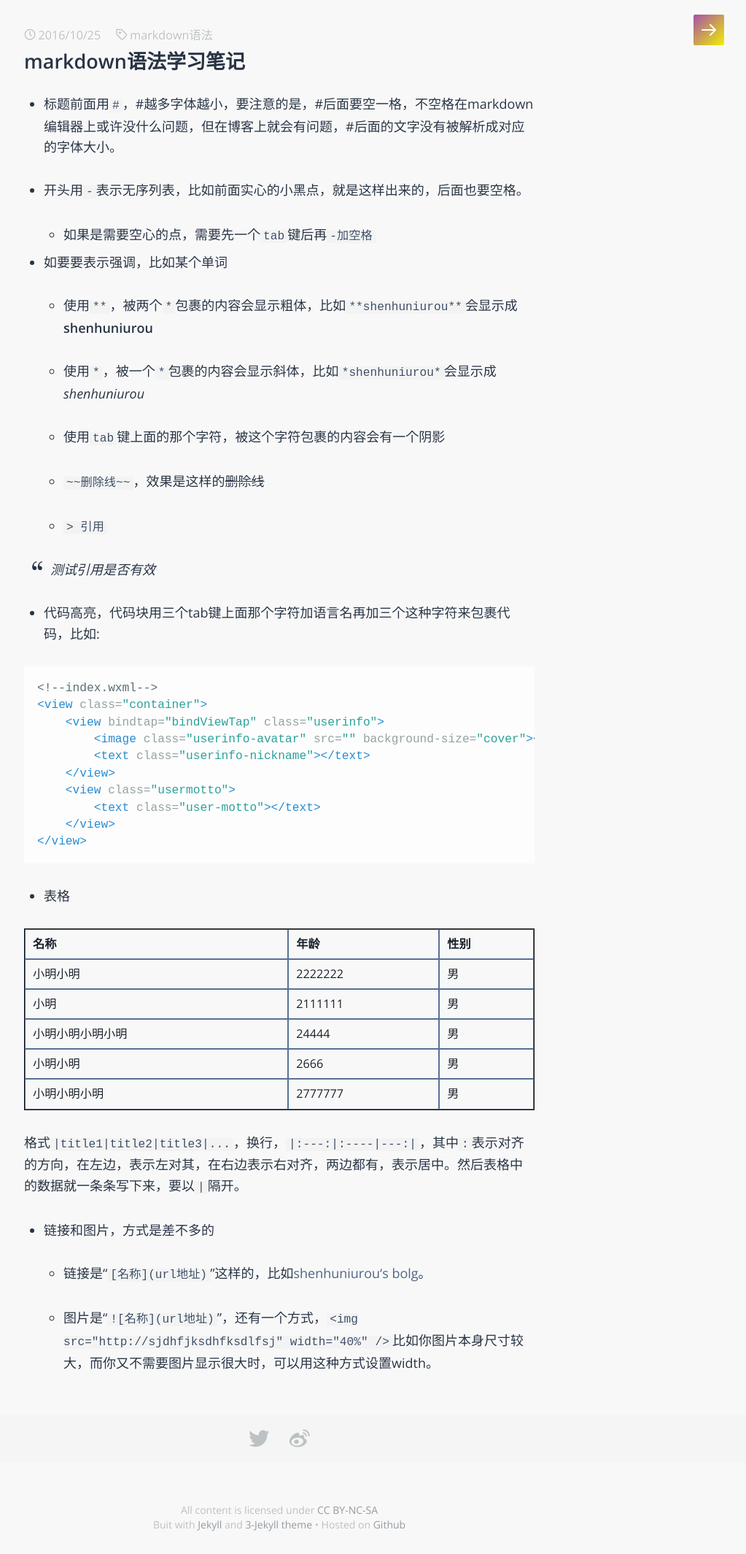
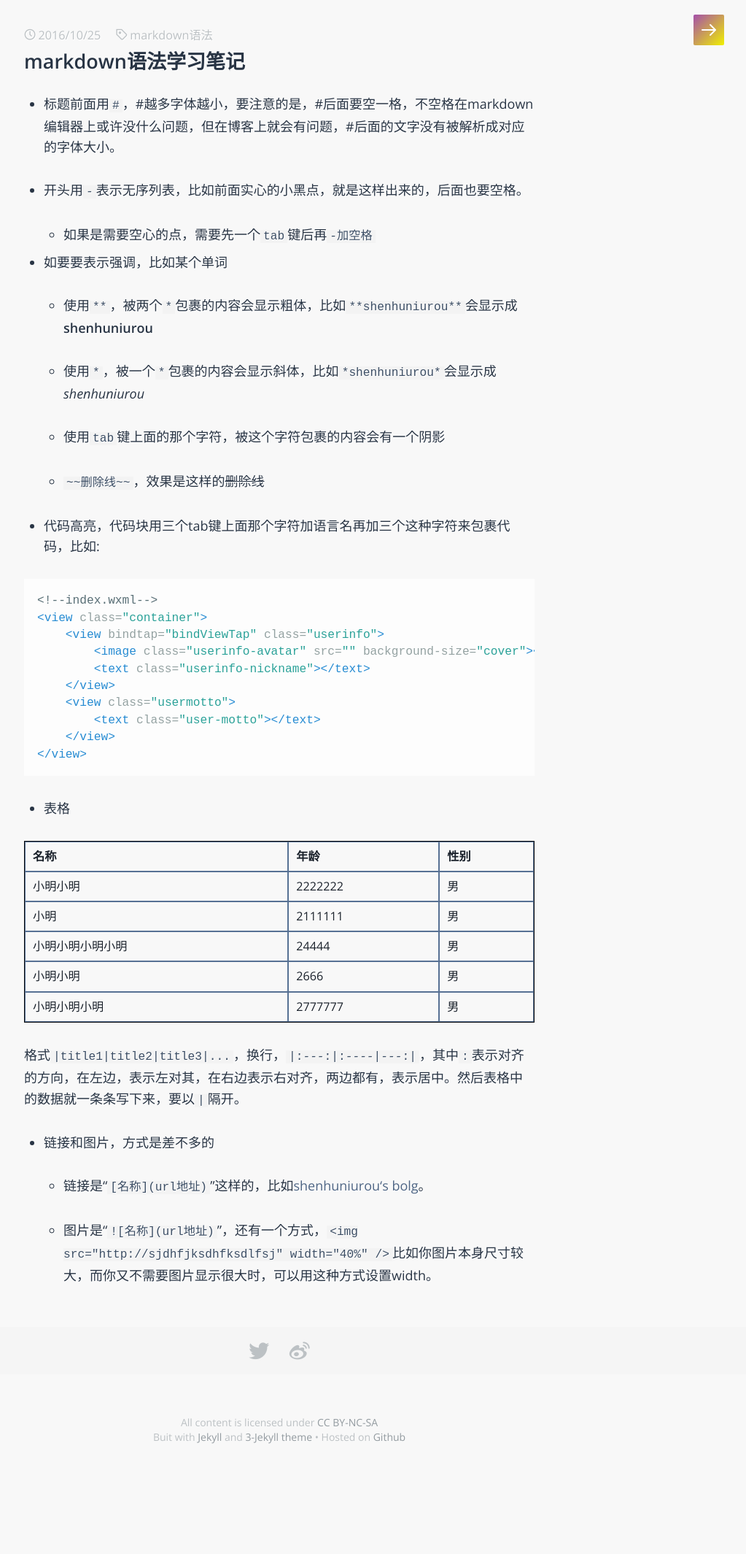
Before and after one commit to shenhuniurou/shenhuniurou.github.io, a Jekyll site: the page built from _posts/technology_share/2016-10-25-markdown-learn-note.md, in a window 1280 px wide. Shown: the whole page at 73% size, without its empty margins (257-1280 px from the left). Built offline with Jekyll 4.4.1, drawn with Linux system fonts in a browser that asks for light colours; some web fonts are replaced; comment, search, counter and statistics services are not loaded.

Commit message:
update sth

```diff
--- a/_posts/technology_share/2016-10-25-markdown-learn-note.md
+++ b/_posts/technology_share/2016-10-25-markdown-learn-note.md
@@ -21,10 +21,6 @@ tags: markdown语法
 	- 使用`tab`键上面的那个字符，被这个字符包裹的内容会有一个阴影
 
 	- `~~删除线~~`，效果是这样的~~删除线~~
-
-	- `> 引用`
-
-> 测试引用是否有效
 
 
 - 代码高亮，代码块用三个tab键上面那个字符加语言名再加三个这种字符来包裹代码，比如:
```
Also changed, not shown: _posts/technology_share/2016-11-05-matrix-principle-and-intructions.md (+0 -3 lines).
